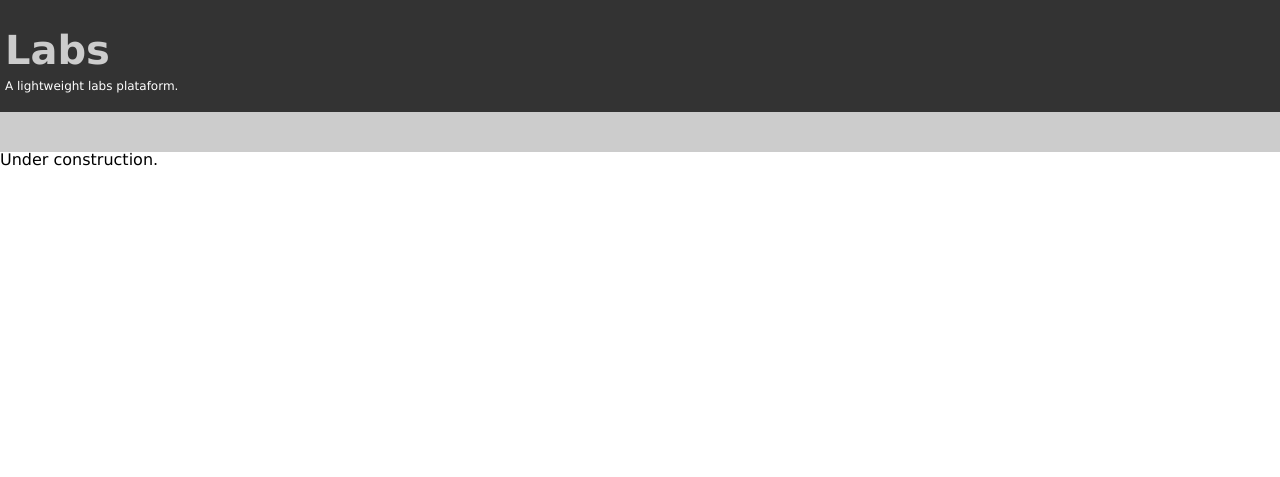
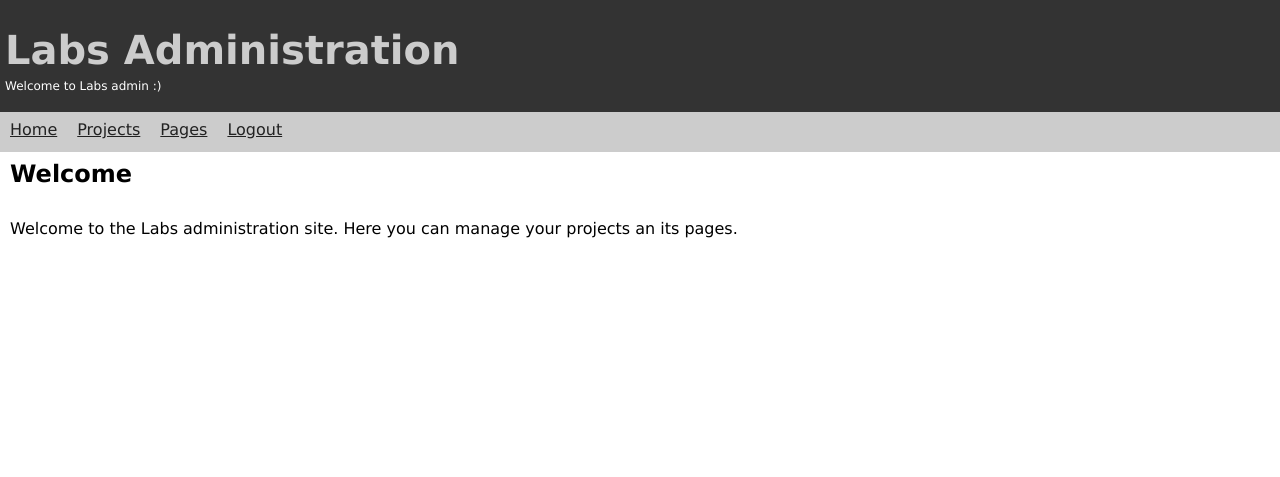
Before and after one commit to fsouza/labs, a Python web app: template labs/templates/admin/index.html in a window 1280 px wide. Shown: the top 477 px of the page. Run offline with Jinja, Linux system fonts and the light colour scheme; the template is opened without the code that fills it, so the values that code supplies are empty.

Commit message:
Refactoring in the admin layout

```diff
--- a/labs/templates/admin/index.html
+++ b/labs/templates/admin/index.html
@@ -1,5 +1,6 @@
-{% extends "layout.html" %}
+{% extends "layout_admin.html" %}
 
 {% block content %}
-    Under construction.
+    <h2>Welcome</h2>
+    <p>Welcome to the Labs administration site. Here you can manage your projects an its pages.</p>
 {% endblock %}
--- /dev/null
+++ b/labs/templates/layout_admin.html
@@ -0,0 +1,18 @@
+{% extends "layout.html" %}
+
+{% block h1 %}
+    Labs Administration
+{% endblock %}
+
+{% block subtitle %}
+    Welcome to Labs admin :)
+{% endblock %}
+
+{% block top_menu %}
+    <ul>
+        <li><a href="{{ url_for('index') }}">Home</a></li>
+        <li><a href="#">Projects</a></li>
+        <li><a href="#">Pages</a></li>
+        <li><a href="{{ create_logout_url(url_for('frontend.index', _external = True)) }}">Logout</a></li>
+    </ul>
+{% endblock %}
```
